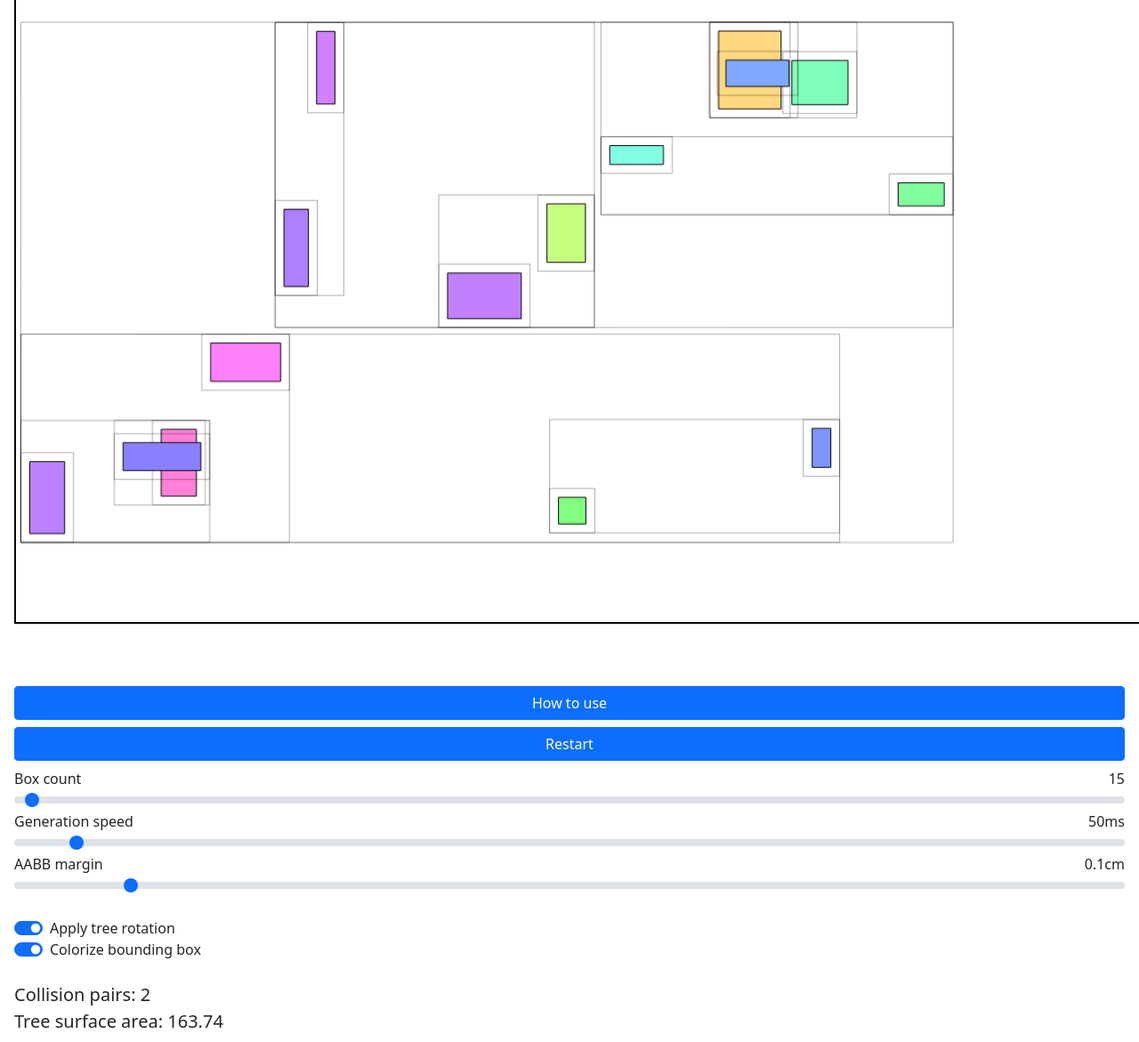
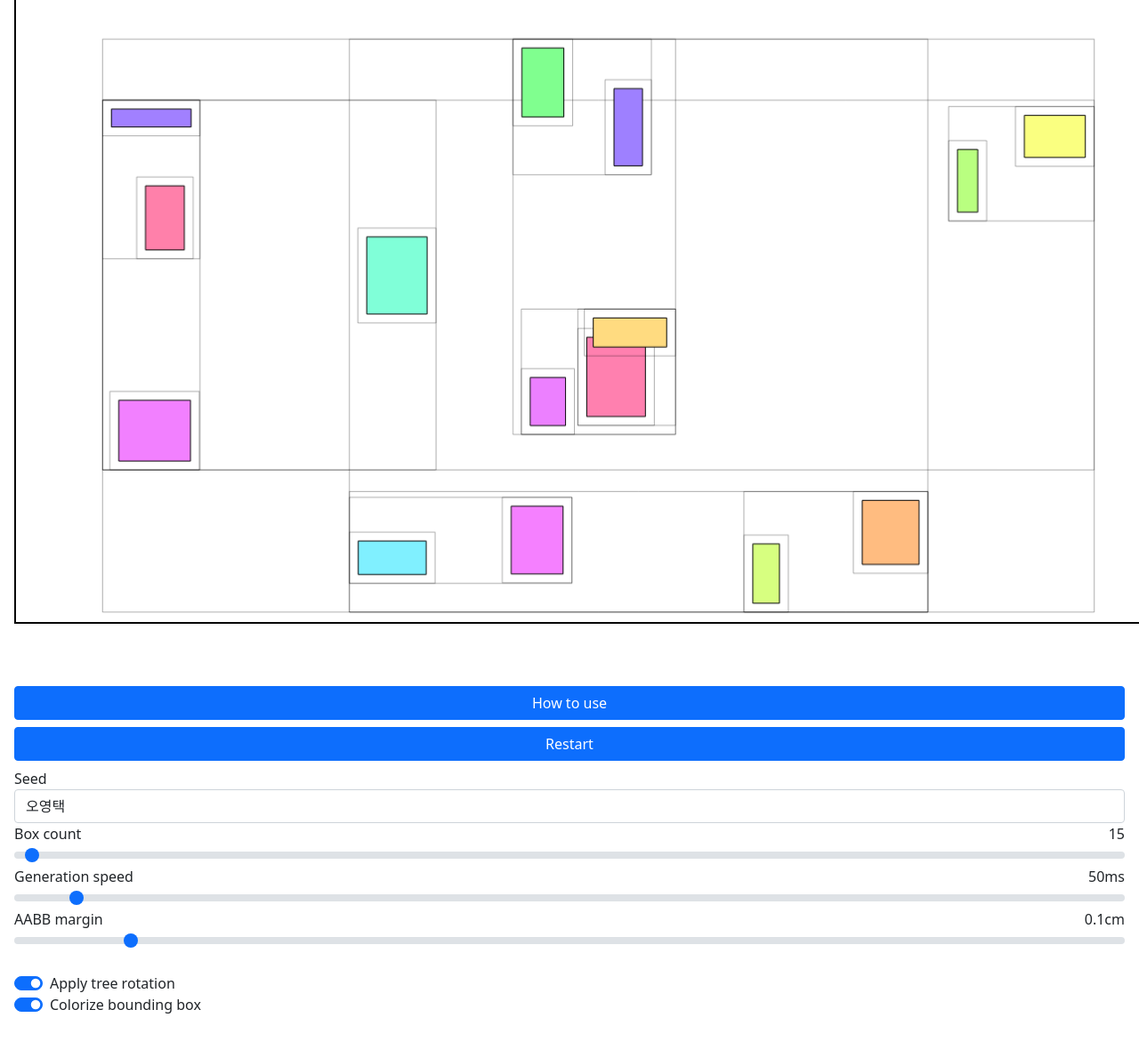
Before and after one commit to Sopiro/DynamicBVH, a plain HTML site: page index.html in a window 1280 px wide. Shown: the part 79-1250 px from the top of the page at 89% size. Drawn offline with nearby package versions, Linux system fonts and the light colour scheme.

Commit message:
Introduce seed based generation

```diff
--- a/index.html
+++ b/index.html
@@ -72,6 +72,11 @@
                 </div>
 
                 <div class="row">
+                    <label for="seed" class="form-label col-9 p-0 m-0">Seed</label>
+                    <input type="text" class="form-control" aria-label="seed" placeholder="Random seed" value="오영택" id="seedTextBox">
+                </div>
+
+                <div class="row">
                     <label for="boxCount" class="form-label col-9 p-0 m-0">Box count</label>
                     <div class="col text-end p-0 m-0" id="boxCount_label">0</div>
                     <input type="range" class="form-range " id="boxCount">
--- a/out/game.js
+++ b/out/game.js
@@ -37,6 +37,7 @@ export class Game {
         this.collsionPairsLabel = document.querySelector("#collsionPairsLabel");
         this.surfaceAreaLabel = document.querySelector("#surfaceAreaLabel");
         this.efficientCheckLabel = document.querySelector("#efficientCheckLabel");
+        this.seedTextBox = document.querySelector("#seedTextBox");
         this.init();
     }
     init() {
@@ -45,7 +46,9 @@ export class Game {
         for (let r of this.initRoutines)
             clearInterval(r);
         // Random initial spread
-        let rand = new PRNG(1);
+        let seedString = this.seedTextBox.value;
+        let seed = seedString.length == 0 ? Util.random(0, 10000) : Util.stringHash(seedString);
+        let rand = new PRNG(seed);
         let minW = 0.2;
         let minH = 0.2;
         let maxW = 0.9;
--- a/out/util.js
+++ b/out/util.js
@@ -85,3 +85,15 @@ export function assert(...test) {
 export function hslString(h, s, l) {
     return `hsl(${h}, ${s}%, ${l}%)`;
 }
+export function stringHash(s) {
+    let hash = 0, i, chr;
+    if (s.length === 0)
+        return hash;
+    for (i = 0; i < s.length; i++) {
+        chr = s.charCodeAt(i);
+        hash = ((hash << 5) - hash) + chr;
+        hash |= 0; // Convert to 32bit integer
+    }
+    return hash;
+}
+;
--- a/src/game.ts
+++ b/src/game.ts
@@ -41,6 +41,7 @@ export class Game
     private collsionPairsLabel: HTMLDivElement;
     private surfaceAreaLabel: HTMLDivElement;
     private efficientCheckLabel: HTMLDivElement;
+    private seedTextBox: HTMLInputElement;
 
     private timer: Timer = new Timer();
 
@@ -69,6 +70,7 @@ export class Game
         this.collsionPairsLabel = document.querySelector("#collsionPairsLabel") as HTMLDivElement;
         this.surfaceAreaLabel = document.querySelector("#surfaceAreaLabel") as HTMLDivElement;
         this.efficientCheckLabel = document.querySelector("#efficientCheckLabel") as HTMLDivElement;
+        this.seedTextBox = document.querySelector("#seedTextBox") as HTMLInputElement;
 
         this.init();
     }
@@ -82,7 +84,9 @@ export class Game
             clearInterval(r);
 
         // Random initial spread
-        let rand = new PRNG(1);
+        let seedString = this.seedTextBox.value;
+        let seed = seedString.length == 0 ? Util.random(0, 10000) : Util.stringHash(seedString);
+        let rand = new PRNG(seed);
 
         let minW = 0.2;
         let minH = 0.2;
```
Also changed, not shown: src/util.ts (+16 -0 lines).
